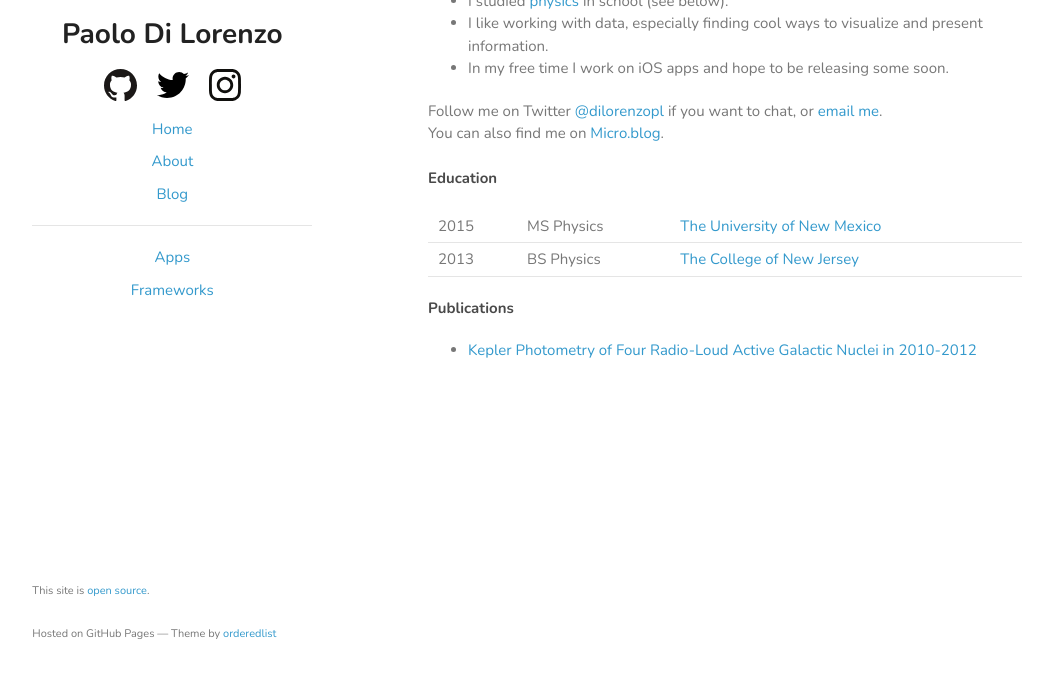
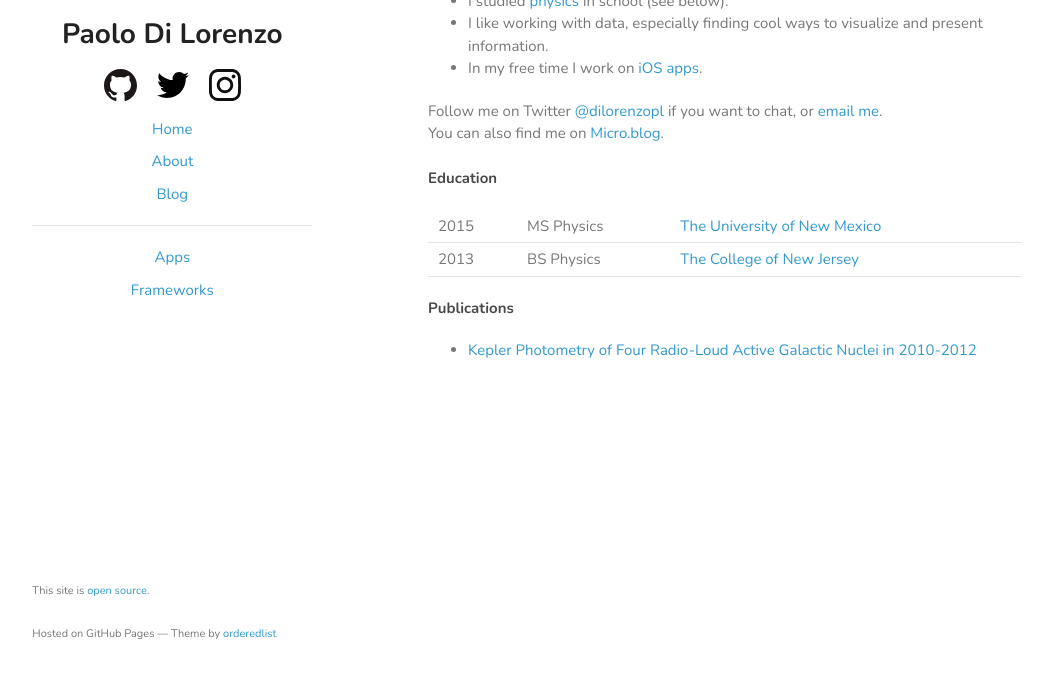
Before and after one commit to pdil/website-Jekyll, a Jekyll site: the page built from about/index.html, in a window 1280 px wide, cut to the strip 187-865 px from the top of the page. Shown: the whole strip, without its empty margins (113-1166 px from the left). Built offline with Jekyll 4.4.1, drawn with Linux system fonts in a browser that asks for light colours.

Commit message:
Update wording to match released app status

```diff
--- a/about/index.html
+++ b/about/index.html
@@ -8,8 +8,7 @@ header: Hello,
   <li>I'm currently an <a href="http://www.beanactuary.org/what/do/?fa=what-do-we-do" target="_blank">actuarial analyst</a> at an insurance company.</li>
   <li>I studied <a href="http://www.physics.org/article-questions.asp?id=18" target="_blank">physics</a> in school (see below).</li>
   <li>I like working with data, especially finding cool ways to visualize and present information.</li>
-  <li>In my free time I work on iOS apps and hope to be releasing some soon.</li>
-  <!-- <a href="https://goo.gl/forms/EJ2AthPSqJBkm0EJ2" target="_blank"></a> -->
+  <li>In my free time I work on <a href="../apps/">iOS apps</a>.</li>
 </ul>
 
 Follow me on Twitter <a href="http://www.twitter.com/{{site.author_twitter}}" target="_blank">@{{site.author_twitter}}</a> if you want to chat, or <a href="mailto:{{site.author_email}}?subject=Hi">email me</a>.
--- a/apps/foodease/index.html
+++ b/apps/foodease/index.html
@@ -55,7 +55,7 @@ Given the intelligent recommendation engine, it is also the best way to determin
 </ul>
 
 <h3>Support</h3>
-If you have any questions or comments about the upcoming FoodEase app <a href="mailto:support@foodease.xyz?subject=Help">email support here</a>. You can also follow <a href="https://twitter.com/_foodease">@_foodease</a> on Twitter for more frequent updates.
+If you have any questions or comments about FoodEase <a href="mailto:support@foodease.xyz?subject=Help">email support here</a>. You can also follow <a href="https://twitter.com/ifoodease">@ifoodease</a> on Twitter for more frequent updates.
 
 <br><br>
 <h3>About</h3>
```
